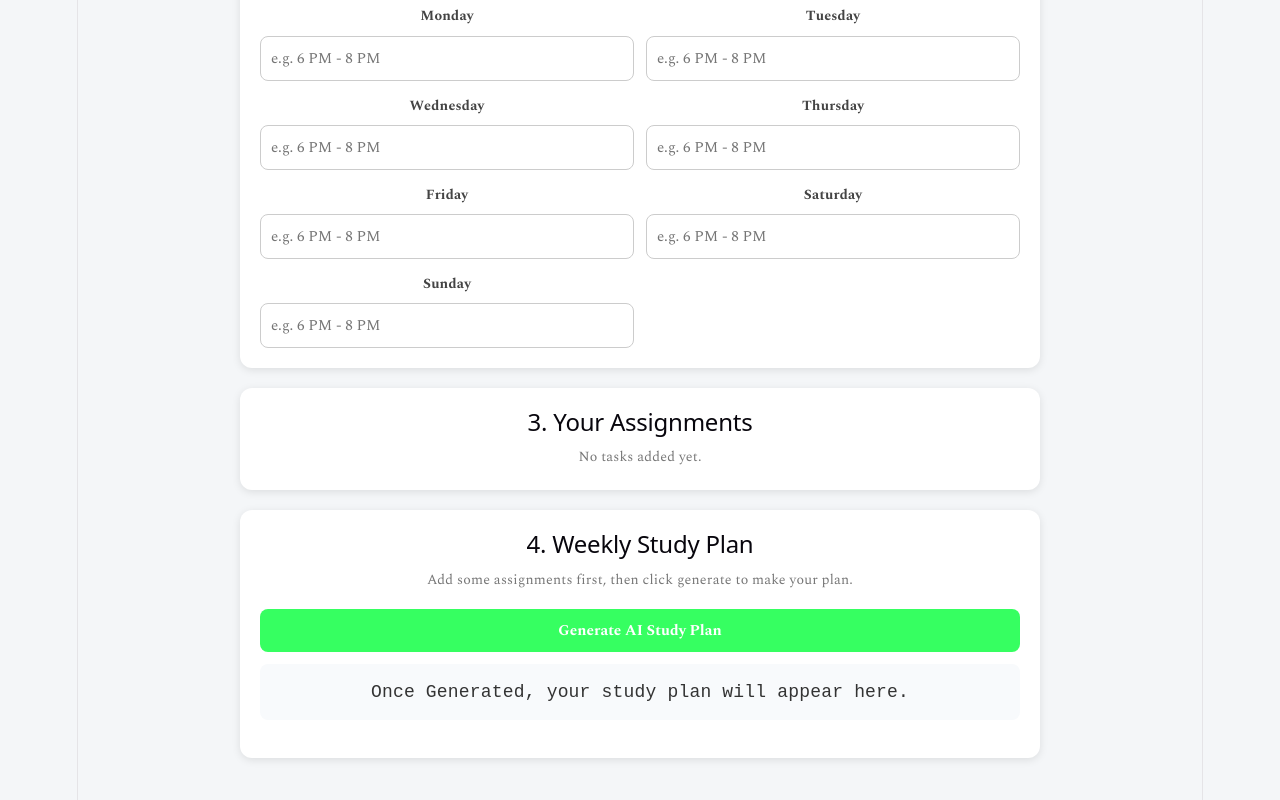
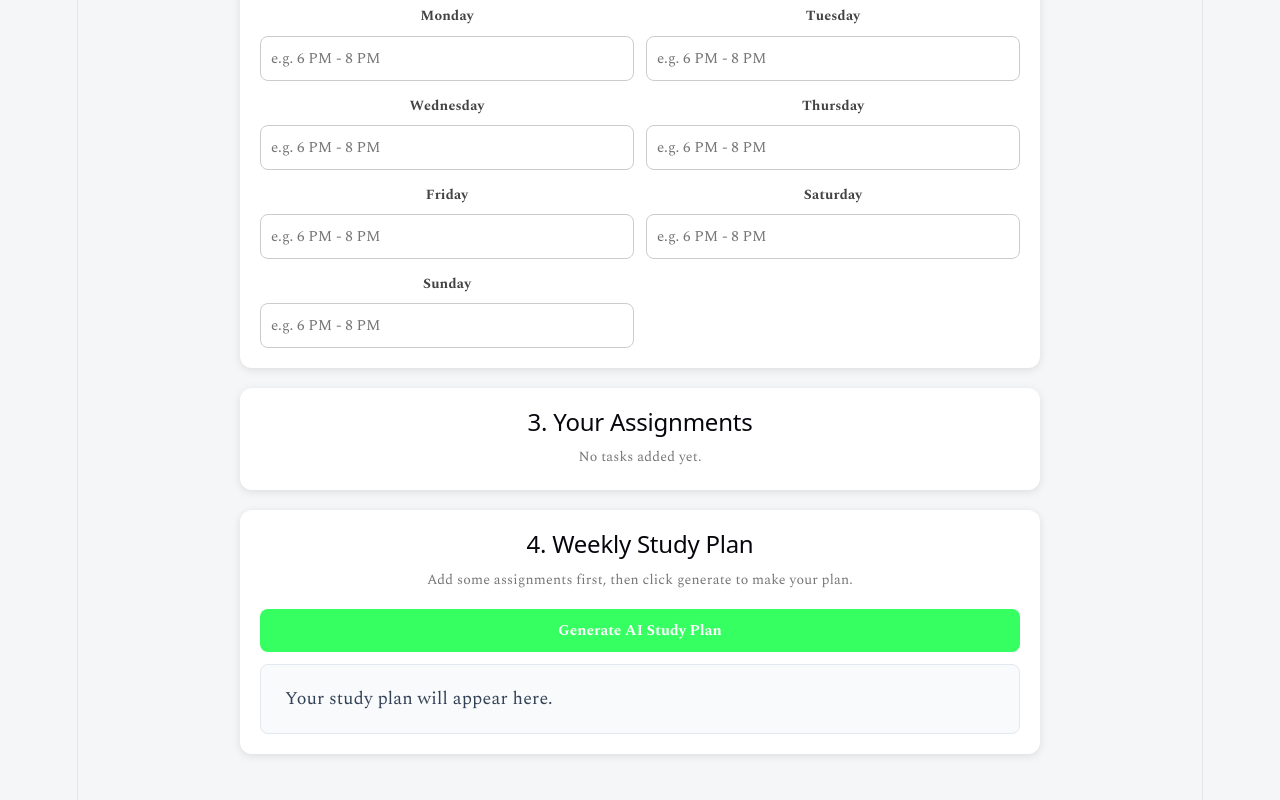
Before and after one commit to ModwareX/-Homework-Helper-Hub-Lite-AI-Study-Planner, a React (Vite) app: page / in a window 1280 px wide. Shown: the part 740-1540 px from the top of the page. Built offline with nearby package versions, Linux system fonts and the light colour scheme.

Commit message:
package and package-lock update

```diff
--- a/package.json
+++ b/package.json
@@ -12,7 +12,8 @@
   "dependencies": {
     "@anthropic-ai/sdk": "^0.104.1",
     "react": "^19.2.6",
-    "react-dom": "^19.2.6"
+    "react-dom": "^19.2.6",
+    "react-markdown": "^10.1.0"
   },
   "devDependencies": {
     "@eslint/js": "^10.0.1",
--- a/src/App.css
+++ b/src/App.css
@@ -193,12 +193,66 @@ button:disabled {
 }
 
 .study-plan {
-  white-space: pre-wrap;
   background: #f8fafc;
-  padding: 15px;
+  padding: 20px 24px;
   border-radius: 8px;
-  color: #333;
+  border: 1px solid #e2e8f0;
+  color: #334155;
   margin-top: 12px;
+  text-align: left;
+  line-height: 1.6;
+}
+
+.study-plan > :first-child {
+  margin-top: 0;
+}
+
+.study-plan > :last-child {
+  margin-bottom: 0;
+}
+
+.study-plan h1 {
+  font-size: 22px;
+  color: #1e293b;
+  text-align: left;
+  margin: 0 0 12px;
+}
+
+.study-plan h2 {
+  font-size: 17px;
+  color: #1e293b;
+  margin: 20px 0 8px;
+  padding-bottom: 4px;
+  border-bottom: 1px solid #e2e8f0;
+}
+
+.study-plan h3 {
+  font-size: 15px;
+  color: #334155;
+  margin: 16px 0 6px;
+}
+
+.study-plan p {
+  margin: 8px 0;
+}
+
+.study-plan ul {
+  margin: 8px 0;
+  padding-left: 22px;
+}
+
+.study-plan li {
+  margin: 4px 0;
+}
+
+.study-plan strong {
+  color: #1e293b;
+}
+
+.study-plan hr {
+  border: none;
+  border-top: 1px solid #e2e8f0;
+  margin: 16px 0;
 }
 
 /* ts for the stacking all */
--- a/src/App.jsx
+++ b/src/App.jsx
@@ -1,4 +1,5 @@
 import { useEffect, useState } from "react";
+import ReactMarkdown from "react-markdown";
 import "./App.css";
 
 const DAYS = [
@@ -330,9 +331,11 @@ function App() {
           {loading ? "Generating..." : "Generate AI Study Plan"}
         </button>
 
-        <pre className="study-plan">
-          {studyPlan || "Once Generated, your study plan will appear here."}
-        </pre>
+        <div className="study-plan">
+          <ReactMarkdown>
+            {studyPlan || "Your study plan will appear here."}
+          </ReactMarkdown>
+        </div>
       </section>
     </div>
   );
```
Also changed, not shown: 1 other file (tests, documents, lock files or other folders).
